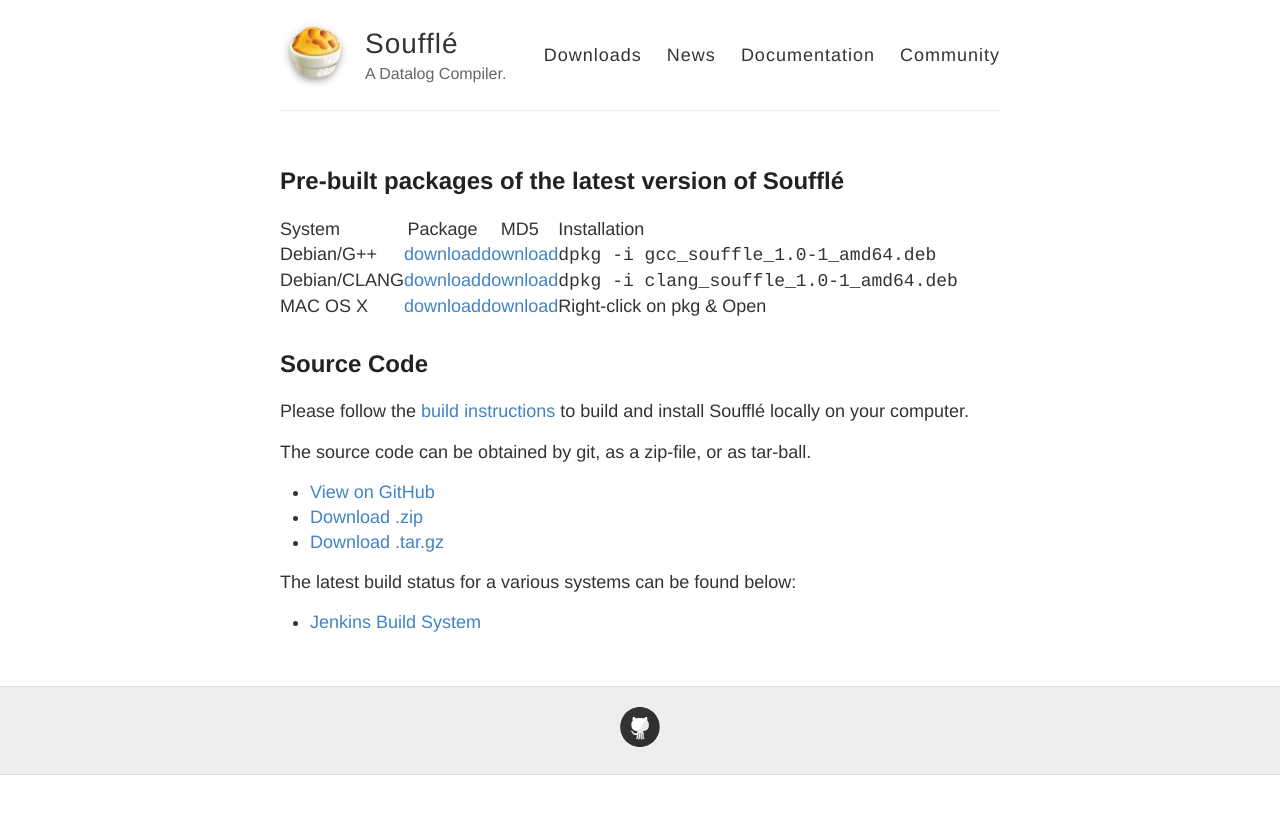
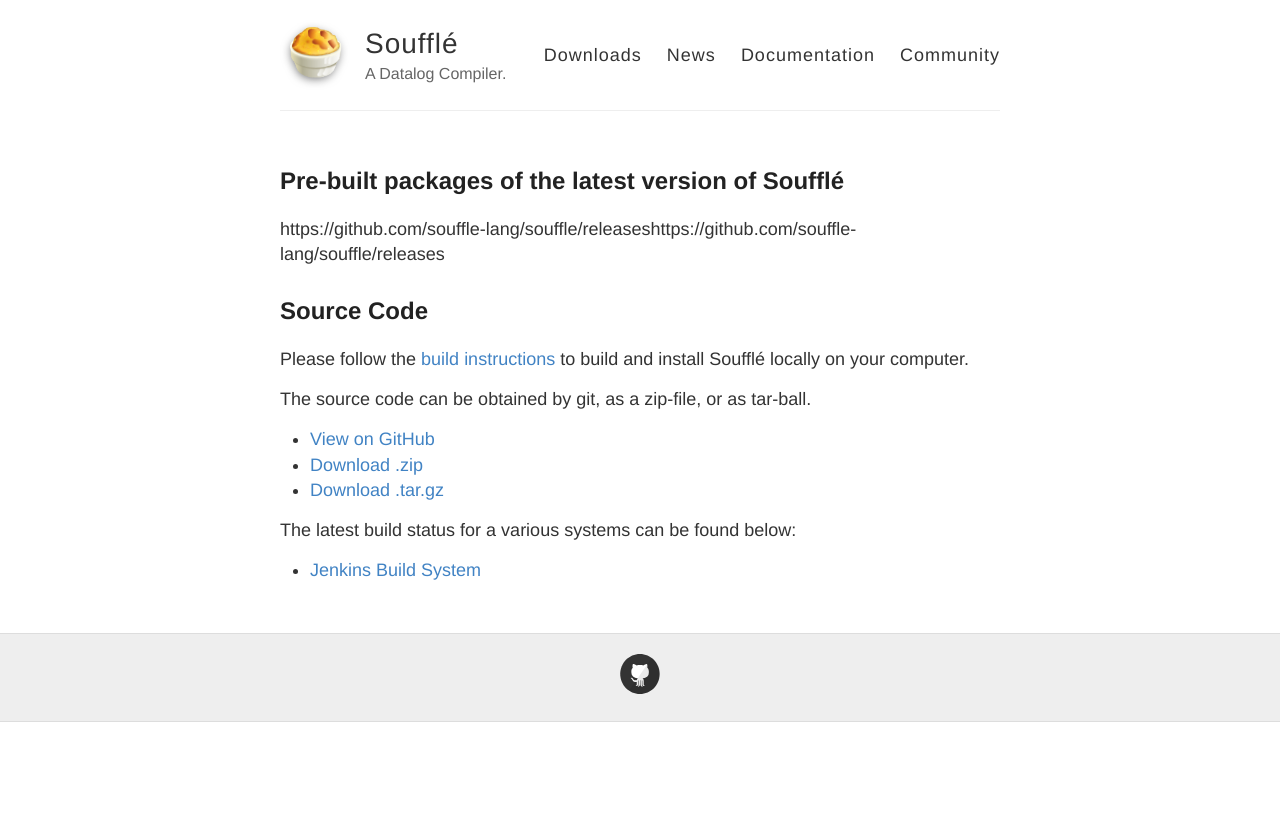
Before and after one commit to souffle-lang/souffle-lang.github.io, a Jekyll site: the page built from downloads.md, in a window 1280 px wide. Shown: the top 814 px of the page. Built offline with Jekyll 4.4.1, drawn with Linux system fonts in a browser that asks for light colours.

Commit message:
Update downloads.md

```diff
--- a/downloads.md
+++ b/downloads.md
@@ -5,11 +5,7 @@ title: Downloads
 
 ## Pre-built packages of the latest version of Soufflé
 
-| System | Package | MD5 | Installation
-|:---|:---:|:---:|:-----------------
-| Debian/G++ |  [download](https://github.com/souffle-lang/souffle/releases/download/v0.0.0/gcc_souffle_1.0-1_amd64.deb)  |[download](https://github.com/souffle-lang/souffle/releases/download/v0.0.0/gcc_souffle_1.0-1_amd64.deb.md5)  | `dpkg -i gcc_souffle_1.0-1_amd64.deb` |
-| Debian/CLANG | [download](https://github.com/souffle-lang/souffle/releases/download/v0.0.0/clang_souffle_1.0-1_amd64.deb) | [download](https://github.com/souffle-lang/souffle/releases/download/v0.0.0/clang_souffle_1.0-1_amd64.deb.md5)   | `dpkg -i clang_souffle_1.0-1_amd64.deb` |
-| MAC OS X | [download](https://github.com/souffle-lang/souffle/releases/download/v0.0.0/souffle-1.0.pkg)     | [download](https://github.com/souffle-lang/souffle/releases/download/v0.0.0/souffle-1.0.pkg.md5)    | Right-click on pkg & Open
+https://github.com/souffle-lang/souffle/releaseshttps://github.com/souffle-lang/souffle/releases
 
 
 ## Source Code
```
